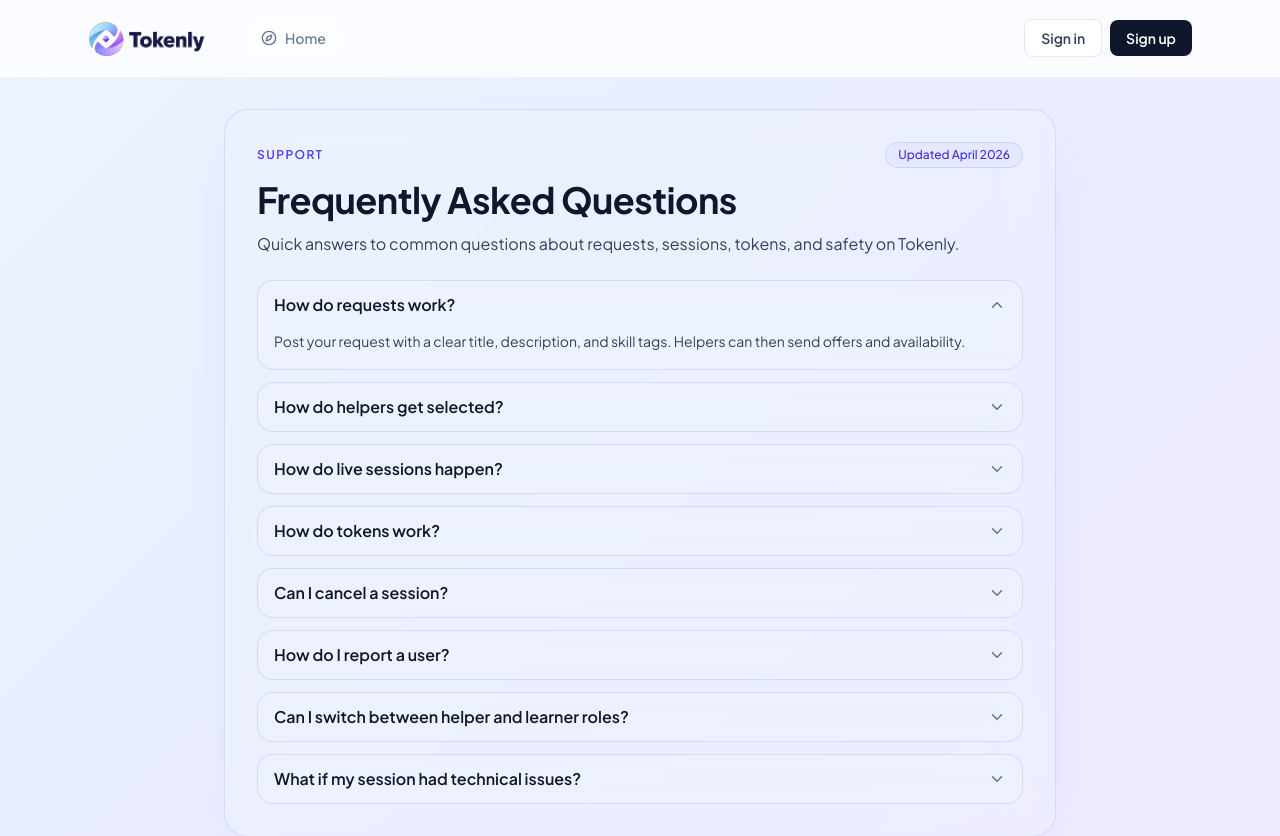
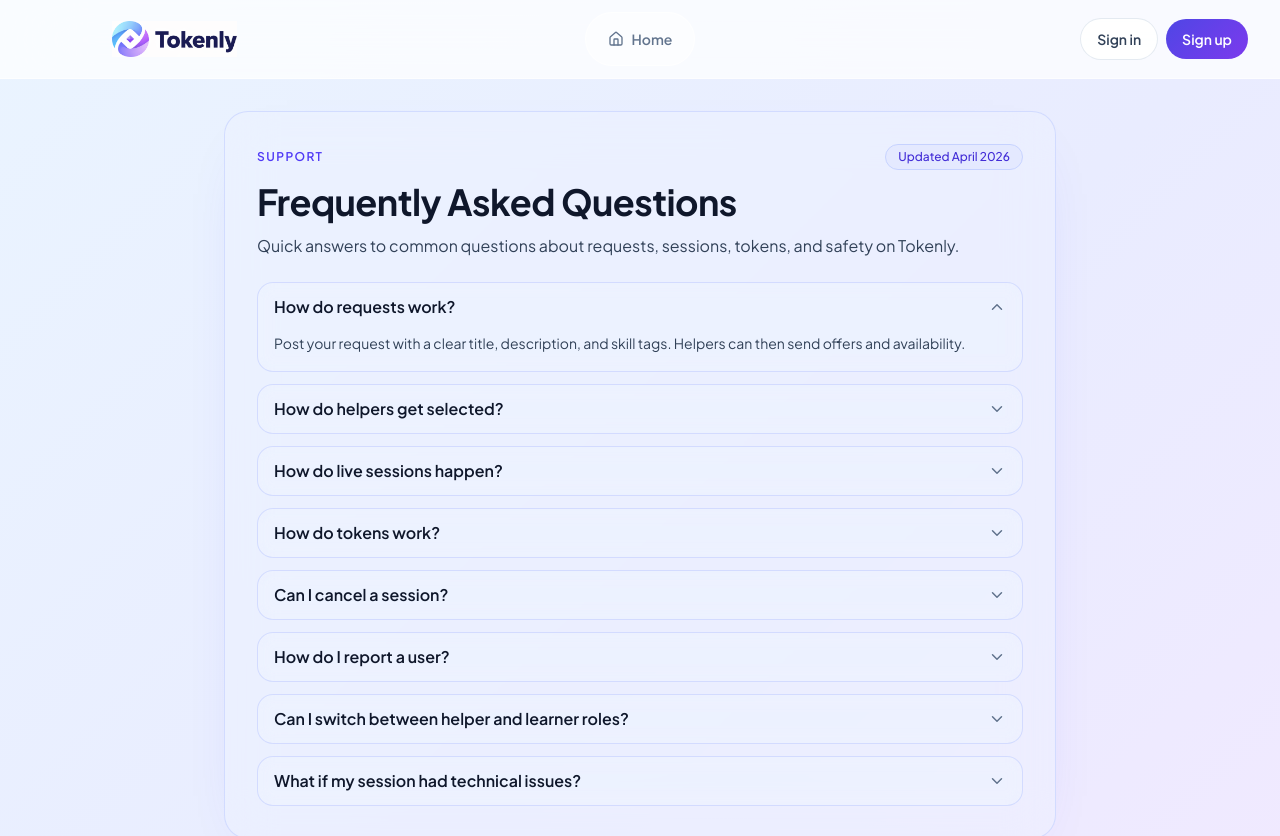
Before and after one commit to Rama-Mohammad/React-Project, a React (Vite) app in the folder Tokenly/: page /faqs in a window 1280 px wide. Shown: the top 836 px of the page. Built offline with nearby package versions, Linux system fonts and the light colour scheme.

Commit message:
NAVBARRRR

```diff
--- a/Tokenly/src/components/common/Navbar.tsx
+++ b/Tokenly/src/components/common/Navbar.tsx
@@ -1,15 +1,26 @@
 import { useEffect, useRef, useState } from "react";
-import { Compass, CalendarDays, LayoutDashboard, Menu, User, LogOut, X } from "lucide-react";
+import {
+  BriefcaseBusiness,
+  CalendarDays,
+  Compass,
+  Home,
+  LayoutDashboard,
+  LogOut,
+  Menu,
+  User,
+  X,
+} from "lucide-react";
 import { Link, NavLink, useNavigate } from "react-router-dom";
 import useAuth from "../../hooks/useAuth";
 import useProfiles from "../../hooks/useProfile";
+import tokenlyLogo from "../../assets/tokenly-logo-cropped.png";
 
 const navLinkBase =
-  "inline-flex items-center gap-2 rounded-xl px-3 py-2 text-sm font-medium transition border";
+  "inline-flex items-center gap-2 rounded-full px-4 py-2.5 text-sm font-semibold transition duration-200";
 const navLinkInactive =
-  "bg-white/50 border-white/40 text-slate-500 hover:bg-white/60";
+  "text-slate-500 hover:bg-white/85 hover:text-slate-900";
 const navLinkActive =
-  "bg-white text-slate-900 border-slate-200 shadow-sm";
+  "bg-white text-slate-900 shadow-[0_10px_24px_-18px_rgba(79,70,229,0.65)] ring-1 ring-slate-200/80";
 
 function getNavClass({ isActive }: { isActive: boolean }) {
   return `${navLinkBase} ${isActive ? navLinkActive : navLinkInactive}`;
@@ -23,33 +34,50 @@ export default function Navbar() {
   const avatarRef = useRef<HTMLDivElement>(null);
   const navigate = useNavigate();
 
-  // Fetch profile once authenticated
   useEffect(() => {
     if (isAuthenticated && user) {
       void fetchProfileById(user.id);
     }
-  }, [isAuthenticated, user?.id]);
+  }, [fetchProfileById, isAuthenticated, user]);
 
-  // Close avatar dropdown on outside click
   useEffect(() => {
-    function onOutsideClick(e: MouseEvent) {
-      if (avatarRef.current && !avatarRef.current.contains(e.target as Node)) {
+    function onOutsideClick(event: MouseEvent) {
+      if (avatarRef.current && !avatarRef.current.contains(event.target as Node)) {
         setAvatarOpen(false);
       }
     }
+
     document.addEventListener("mousedown", onOutsideClick);
     return () => document.removeEventListener("mousedown", onOutsideClick);
   }, []);
 
+  useEffect(() => {
+    if (!mobileOpen) return;
+
+    function onResize() {
+      if (window.innerWidth >= 768) {
+        setMobileOpen(false);
+      }
+    }
+
+    window.addEventListener("resize", onResize);
+    return () => window.removeEventListener("resize", onResize);
+  }, [mobileOpen]);
+
   async function handleSignOut() {
     await signOut();
     setAvatarOpen(false);
+    setMobileOpen(false);
     navigate("/");
   }
 
-  // Fallback initials for avatar
   const initials = profile?.full_name
-    ? profile.full_name.split(" ").map((n) => n[0]).join("").slice(0, 2).toUpperCase()
+    ? profile.full_name
+        .split(" ")
+        .map((name) => name[0])
+        .join("")
+        .slice(0, 2)
+        .toUpperCase()
     : (user?.email?.[0].toUpperCase() ?? "?");
 
   const authedLinks = (onClick?: () => void) => (
@@ -70,46 +98,45 @@ export default function Navbar() {
   );
 
   return (
-    <header className="sticky top-0 z-40 border-b border-white/40 bg-white/75 backdrop-blur-xl">
-      <div className="mx-auto flex max-w-6xl items-center justify-between px-4 py-2 sm:px-5 lg:px-6">
-
-        {/* Left: logo + desktop nav */}
-        <div className="flex items-center gap-10">
-          <NavLink to="/" className="flex items-center shrink-0">
+    <header className="sticky top-0 z-40 border-b border-white/55 bg-white/72 backdrop-blur-2xl">
+      <div className="mx-auto grid max-w-7xl grid-cols-[1fr_auto_1fr] items-center gap-4 px-4 py-3 sm:px-6 lg:px-8">
+        <div className="flex min-w-0 items-center justify-start pl-12 sm:pl-16 lg:pl-20">
+          <NavLink
+            to="/"
+            className="flex shrink-0 items-center transition hover:opacity-95"
+          >
             <img
-              src="/images/tokenly-logo.svg"
-              alt="Tokenly Logo"
-              className="h-15 w-auto object-contain"
+              src={tokenlyLogo}
+              alt="Tokenly"
+              className="h-9 w-auto max-w-[146px] object-contain sm:max-w-[170px] lg:max-w-[186px]"
             />
           </NavLink>
+        </div>
 
-          <nav className="hidden items-center gap-2 md:flex">
+        <div className="hidden items-center justify-center md:flex">
+          <nav className="flex items-center gap-1 rounded-full border border-white/70 bg-white/45 p-1.5 shadow-[0_14px_30px_-28px_rgba(79,70,229,0.5)]">
             <NavLink to="/" className={getNavClass}>
-              <Compass size={16} /> Home
+              <Home size={16} /> Home
             </NavLink>
             {isAuthenticated && authedLinks()}
           </nav>
         </div>
 
-        {/* Right: auth area */}
-        <div className="flex items-center gap-2">
-
-          {/* Loading skeleton */}
-          {loading && (
-            <div className="h-9 w-9 animate-pulse rounded-full bg-slate-100" />
-          )}
-
-          {/* Signed in: avatar + dropdown */}
-          {!loading && isAuthenticated && (
+        <div className="flex items-center justify-end gap-2 sm:gap-3">
+          {loading ? (
+            <div className="h-10 w-10 animate-pulse rounded-full bg-slate-100" />
+          ) : isAuthenticated ? (
             <div className="relative" ref={avatarRef}>
               <button
-                onClick={() => setAvatarOpen((prev) => !prev)}
-                className="flex h-9 w-9 items-center justify-center overflow-hidden rounded-full border-2 border-slate-200 bg-purple-50 text-sm font-semibold text-purple-700 transition hover:border-purple-400"
+                type="button"
+                onClick={() => setAvatarOpen((previous) => !previous)}
+                className="flex h-11 w-11 items-center justify-center overflow-hidden rounded-full border border-indigo-200/80 bg-[linear-gradient(135deg,#eef2ff_0%,#f5f3ff_100%)] text-sm font-bold text-indigo-700 shadow-[0_14px_26px_-24px_rgba(79,70,229,0.7)] transition hover:border-indigo-300 hover:shadow-[0_18px_32px_-24px_rgba(79,70,229,0.9)]"
+                aria-label="Open profile menu"
               >
                 {profile?.profile_image_url ? (
                   <img
                     src={profile.profile_image_url}
-                    alt="avatar"
+                    alt="User avatar"
                     className="h-full w-full object-cover"
                   />
                 ) : (
@@ -117,89 +144,98 @@ export default function Navbar() {
                 )}
               </button>
 
-              {avatarOpen && (
-                <div className="absolute right-0 mt-2 w-52 rounded-xl border border-slate-200 bg-white shadow-lg">
-                  <div className="border-b border-slate-100 px-4 py-3">
+              {avatarOpen ? (
+                <div className="absolute right-0 mt-3 w-60 overflow-hidden rounded-2xl border border-white/80 bg-white/95 shadow-[0_24px_60px_-32px_rgba(79,70,229,0.45)] backdrop-blur-xl">
+                  <div className="border-b border-slate-100 bg-[linear-gradient(135deg,rgba(238,242,255,0.9)_0%,rgba(245,243,255,0.95)_100%)] px-4 py-4">
                     <p className="truncate text-sm font-semibold text-slate-900">
                       {profile?.full_name ?? profile?.username ?? "User"}
                     </p>
-                    <p className="truncate text-xs text-slate-500">{user?.email}</p>
+                    <p className="mt-1 truncate text-xs text-slate-500">{user?.email}</p>
                   </div>
-                  <div className="p-1">
+
+                  <div className="p-2">
                     <Link
                       to="/profile"
                       onClick={() => setAvatarOpen(false)}
-                      className="flex w-full items-center gap-2 rounded-lg px-3 py-2 text-sm text-slate-700 transition hover:bg-slate-50"
+                      className="flex w-full items-center gap-2 rounded-xl px-3 py-2.5 text-sm font-medium text-slate-700 transition hover:bg-slate-50"
                     >
                       <User size={15} /> View profile
                     </Link>
                     <Link
                       to="/my-offers"
                       onClick={() => setAvatarOpen(false)}
-                      className="flex w-full items-center gap-2 rounded-lg px-3 py-2 text-sm text-slate-700 transition hover:bg-slate-50"
+                      className="flex w-full items-center gap-2 rounded-xl px-3 py-2.5 text-sm font-medium text-slate-700 transition hover:bg-slate-50"
                     >
-                      <CalendarDays size={15} /> My offers
+                      <BriefcaseBusiness size={15} /> My offers
                     </Link>
                     <button
+                      type="button"
                       onClick={handleSignOut}
-                      className="flex w-full items-center gap-2 rounded-lg px-3 py-2 text-sm text-rose-600 transition hover:bg-rose-50"
+                      className="flex w-full items-center gap-2 rounded-xl px-3 py-2.5 text-sm font-medium text-rose-600 transition hover:bg-rose-50"
                     >
                       <LogOut size={15} /> Sign out
                     </button>
                   </div>
                 </div>
-              )}
+              ) : null}
             </div>
-          )}
-
-          {/* Signed out: sign in + sign up */}
-          {!loading && !isAuthenticated && (
-            <>
+          ) : (
+            <div className="hidden items-center gap-2 md:flex">
               <Link
                 to="/auth"
-                className="rounded-lg border border-slate-200 bg-white px-4 py-2 text-sm font-semibold text-slate-700 transition hover:bg-slate-50"
+                className="rounded-full border border-slate-200/90 bg-white/85 px-4 py-2.5 text-sm font-semibold text-slate-700 transition hover:bg-white hover:text-slate-900"
               >
                 Sign in
               </Link>
               <Link
                 to="/auth?mode=signup"
-                className="rounded-lg bg-slate-900 px-4 py-2 text-sm font-semibold text-white transition hover:bg-slate-800"
+                className="rounded-full bg-[linear-gradient(135deg,#4f46e5_0%,#7c3aed_100%)] px-4 py-2.5 text-sm font-semibold text-white shadow-[0_18px_34px_-22px_rgba(79,70,229,0.75)] transition hover:brightness-105"
               >
                 Sign up
               </Link>
-            </>
+            </div>
           )}
 
-          {/* Mobile hamburger */}
           <button
-            onClick={() => setMobileOpen((prev) => !prev)}
-            className="inline-flex h-10 w-10 items-center justify-center rounded-full border border-slate-200 bg-white text-slate-700 md:hidden"
+            type="button"
+            onClick={() => setMobileOpen((previous) => !previous)}
+            className="inline-flex h-11 w-11 items-center justify-center rounded-full border border-slate-200/90 bg-white/90 text-slate-700 shadow-[0_14px_30px_-28px_rgba(79,70,229,0.6)] transition hover:bg-white md:hidden"
+            aria-label={mobileOpen ? "Close navigation menu" : "Open navigation menu"}
           >
             {mobileOpen ? <X size={18} /> : <Menu size={18} />}
           </button>
         </div>
       </div>
 
-      {/* Mobile drawer */}
-      {mobileOpen && (
-        <div className="border-t border-slate-100 bg-white/95 px-4 py-3 md:hidden">
-          <nav className="flex flex-col gap-1">
+      {mobileOpen ? (
+        <div className="border-t border-white/70 bg-white/92 px-4 pb-4 pt-3 shadow-[0_18px_36px_-32px_rgba(79,70,229,0.45)] backdrop-blur-xl md:hidden">
+          <nav className="flex flex-col gap-2">
             <NavLink to="/" className={getNavClass} onClick={() => setMobileOpen(false)}>
-              <Compass size={16} /> Home
+              <Home size={16} /> Home
             </NavLink>
-            {isAuthenticated && authedLinks(() => setMobileOpen(false))}
-            {!isAuthenticated && (
+            {isAuthenticated ? (
+              authedLinks(() => setMobileOpen(false))
+            ) : (
+              <>
                 <Link
                   to="/auth"
-                className={`${navLinkBase} ${navLinkInactive}`}
                   onClick={() => setMobileOpen(false)}
+                  className="rounded-2xl border border-slate-200/80 bg-white px-4 py-3 text-sm font-semibold text-slate-700 transition hover:bg-slate-50"
                 >
                   Sign in
                 </Link>
+                <Link
+                  to="/auth?mode=signup"
+                  onClick={() => setMobileOpen(false)}
+                  className="rounded-2xl bg-[linear-gradient(135deg,#4f46e5_0%,#7c3aed_100%)] px-4 py-3 text-sm font-semibold text-white transition hover:brightness-105"
+                >
+                  Sign up
+                </Link>
+              </>
             )}
           </nav>
         </div>
-      )}
+      ) : null}
     </header>
   );
 }
```
Also changed, not shown: Tokenly/public/images/navbar-logo.png (added). Lines whose indentation alone changed are shown as unchanged.
